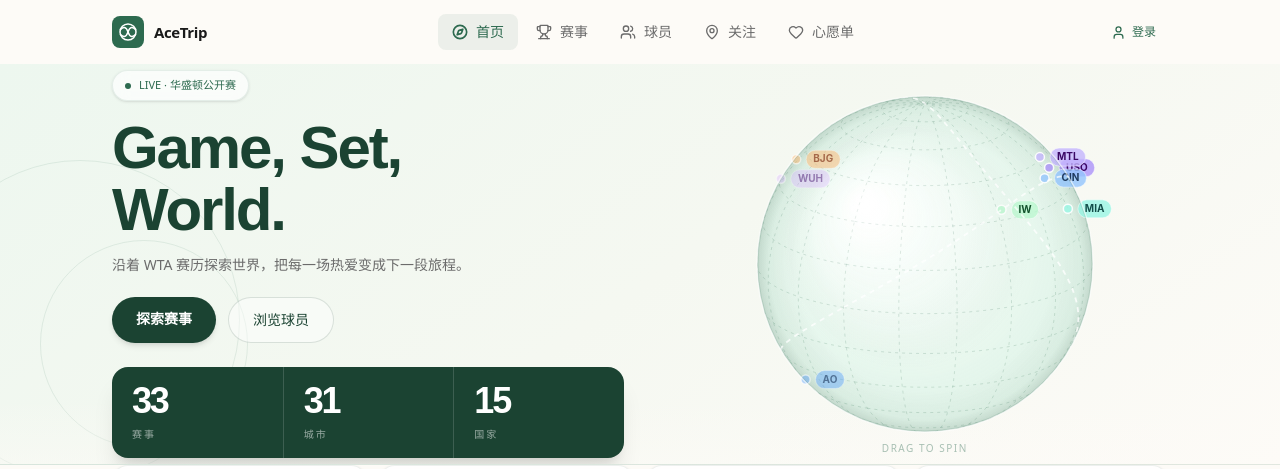
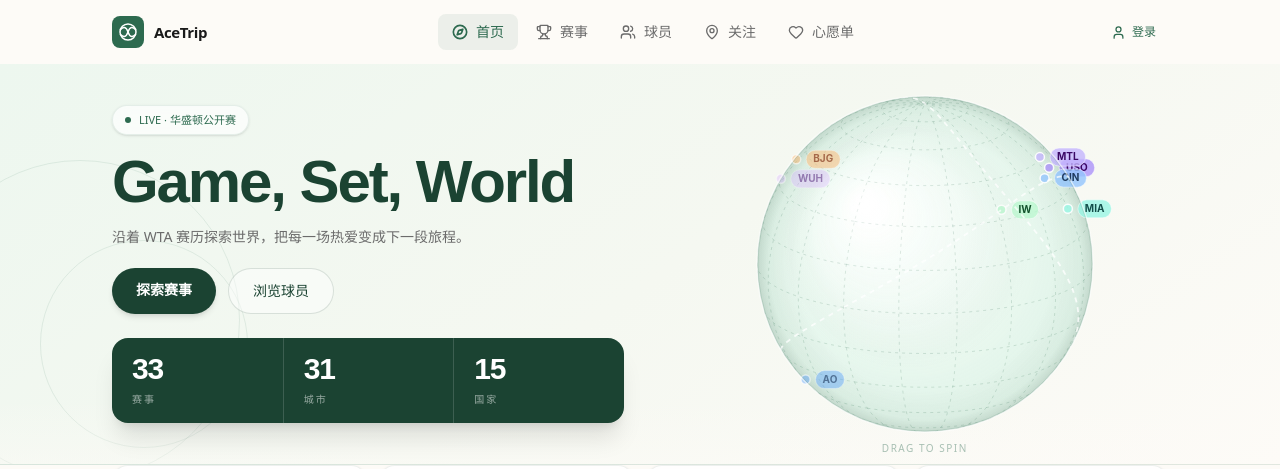
Before and after one commit to WBWBXZ/AceTrip, a Next.js app: page / in a window 1280 px wide. Shown: the top 469 px of the page. Built offline with nearby package versions, Linux system fonts and the light colour scheme; no server answers.

Commit message:
fix: adjust stats font size and fix hero title to single line without period
Co-Authored-By: Aime <aime@bytedance.com>
Change-Id: I908424b586487695d1b9b44e617ea5d2418fa5c6

```diff
--- a/src/app/page.tsx
+++ b/src/app/page.tsx
@@ -26,8 +26,8 @@ export default function HomePage() {
                 <span className="h-[6px] w-[6px] rounded-full bg-[var(--tennis-green)] animate-pulse" />
                 {ongoing ? `LIVE · ${ongoing.nameCn || ongoing.name}` : '2026 WTA Season'}
               </div>
-              <h1 className="max-w-xl text-4xl font-bold leading-[1.04] tracking-[-0.035em] text-[var(--tennis-green-dark)] sm:text-5xl md:text-6xl" style={{ fontFamily: 'var(--font-serif)' }}>
-                Game, Set,<br />World.
+              <h1 className="max-w-xl whitespace-nowrap text-[clamp(2.1rem,10vw,3.75rem)] font-bold leading-[1.04] tracking-[-0.035em] text-[var(--tennis-green-dark)] sm:text-5xl md:text-6xl" style={{ fontFamily: 'var(--font-serif)' }}>
+                Game, Set, World
               </h1>
               <p className="mt-3 max-w-md text-sm leading-relaxed text-[var(--text-secondary)]">
                 沿着 WTA 赛历探索世界，把每一场热爱变成下一段旅程。
@@ -48,7 +48,7 @@ export default function HomePage() {
                   ['15', '国家'],
                 ].map(([value, label], index) => (
                   <div key={label} className={`px-4 py-4 sm:px-5 ${index > 0 ? 'border-l border-white/15' : ''}`}>
-                    <div className="text-3xl font-semibold leading-none tracking-[-0.06em] sm:text-4xl" style={{ fontFamily: 'var(--font-serif)' }}>{value}</div>
+                    <div className="text-2xl font-semibold leading-none tracking-[-0.04em] sm:text-3xl" style={{ fontFamily: 'var(--font-serif)' }}>{value}</div>
                     <div className="mt-2 text-[10px] font-medium uppercase tracking-[0.2em] text-white/55">{label}</div>
                   </div>
                 ))}
```
